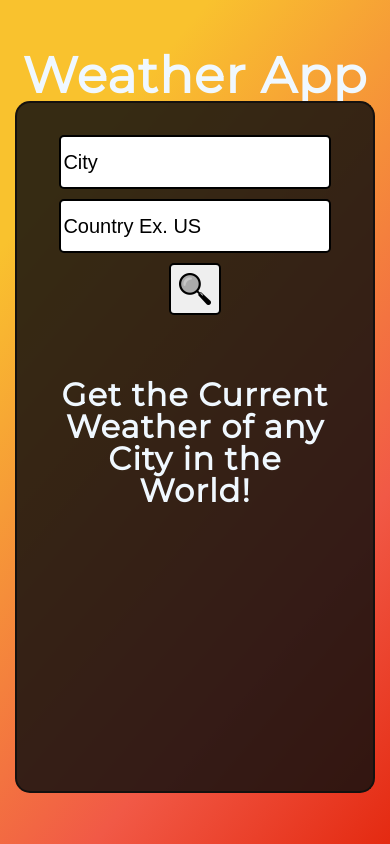
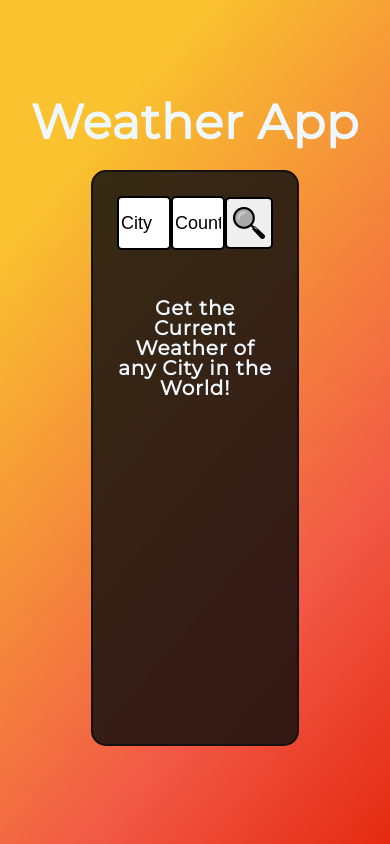
Before and after one commit to DevinFischer32/weather, a React (Create React App) app: page / in a window 390 px wide. Built offline with nearby package versions, Linux system fonts and the light colour scheme.

Commit message:
Styled Laptop/Desktop

```diff
--- a/src/App.js
+++ b/src/App.js
@@ -15,7 +15,7 @@
   const [display, setdisplay] = useState({
     city: "",
     country: "",
-    display: false,
+    loaded: false,
   });
   const onChangeFn = (e) => {
     const { value, name } = e.target;
@@ -36,19 +36,18 @@
         setdisplay({
           city: res.data.name,
           country: res.data.sys.country,
-          display: true,
+          loaded: true,
         });
       });
   };
 
   return (
-    <div className="App">
     <div id="main_container">
-        <h1 className="font_xl" id="weather_title">
+      <h1 className="font_xl" id="weatherAppTitle">
         Weather App
       </h1>
       <Search onChangeFn={onChangeFn} searchFn={searchFn} />
-        {display.display === true ? (
+      {display.loaded === true ? (
         <Weather
           weatherData={weatherData}
           display={display}
@@ -63,7 +62,6 @@
         </div>
       )}
     </div>
-    </div>
   );
 };
 
--- a/src/CSS/App.css
+++ b/src/CSS/App.css
@@ -1,6 +1,8 @@
 body {
   color: aliceblue;
   font-size: 16px;
+  letter-spacing: 0.05em;
+  line-height: 1.1;
 }
 #main_container {
   font-family: "Montserrat", sans-serif;
@@ -17,21 +19,6 @@
     rgba(228, 42, 17, 1) 100%
   );
 }
-.weather_container {
-  display: grid;
-  grid-template-columns: 1fr 1fr;
-  grid-template-rows: 1fr 1fr;
-  gap: 0.25em;
-  padding: 2rem;
-  width: 40%;
-  height: 50%;
-  background-color: rgba(20, 17, 15, 0.85);
-  border: solid 2px rgb(20, 17, 15);
-  border-top: none;
-  border-bottom-left-radius: 15px;
-  border-bottom-right-radius: 15px;
-}
-
 #form {
   align-items: center;
   background-color: rgba(20, 17, 15, 0.85);
@@ -41,9 +28,60 @@
   border-top-right-radius: 15px;
   display: flex;
   justify-content: space-evenly;
-  padding: 2rem;
+  padding: 1.5em;
   width: 40%;
 }
+.weather_container {
+  display: grid;
+  grid-template-columns: 1fr 1fr;
+  grid-template-rows: 1fr 1fr;
+  gap: 0.5em;
+  padding: 1.5em;
+  width: 40%;
+  height: 50%;
+  background-color: rgba(20, 17, 15, 0.85);
+  border: solid 2px rgb(20, 17, 15);
+  border-top: none;
+  border-bottom-left-radius: 15px;
+  border-bottom-right-radius: 15px;
+}
+#weatherAppTitle {
+  margin-bottom: 0.5em;
+}
+#top-left-section {
+  display: flex;
+  justify-content: space-around;
+}
+#weatherTypeIconDiv {
+  display: flex;
+  align-items: flex-start;
+  width: 110px;
+  height: 110px;
+  padding: none;
+}
+#temperature-icon-div {
+  display: flex;
+  align-items: center;
+}
+#cityCountrySection {
+  display: flex;
+  flex-direction: column;
+  align-items: flex-end;
+  padding: 1.25em;
+}
+#cityCountryP {
+  margin-bottom: 0.25em;
+}
+.bottomSection {
+  padding: 1.25em;
+}
+.flex-spaceBetween {
+  width: 100%;
+  display: flex;
+  justify-content: space-between;
+  margin-bottom: 0.5em;
+}
+/* Search Input and Search Button */
 .sinput {
   width: 40%;
   height: 3rem;
@@ -60,24 +98,32 @@
   align-items: center;
   border: 2px solid black;
 }
+/* =============================== */
+
+/* PlaceHolder Text Before Search */
 #weatherPlaceHolderText {
   text-align: center;
   grid-column: span 2;
 }
+/* ================================ */
+
 /* Icons */
 #searchIcon {
   width: 32px;
   height: 32px;
 }
-#temp {
+#temperatureIcon {
   width: 32px;
   height: 32px;
+  margin-left: 5px;
+  padding-bottom: 5px;
 }
 #weatherIcon {
-  width: 128px;
-  height: 128px;
+  width: 96px;
+  height: 96px;
 }
 /* ================== */
+
 /* Font Sizes */
 .font_xl {
   font-size: 48px;
@@ -86,12 +132,13 @@
   font-size: 32px;
 }
 .font_m {
-  font-size: 24px;
+  font-size: 20px;
 }
 .font_s {
-  font-size: 20px;
+  font-size: 18px;
 }
 /* ================== */
+
 /* PlaceHolder Text Color */
 ::placeholder {
   color: black;
@@ -106,52 +153,4 @@
 /* =================== */
 
 @media screen and (max-width: 900px) {
-  body {
-    letter-spacing: 1.1px;
-  }
-  #form {
-    flex-direction: column;
-    width: 75%;
-  }
-  .sinput {
-    width: 90%;
-    margin-bottom: 10px;
-  }
-  .weather_container {
-    height: 45%;
-    width: 75%;
-    display: flex;
-    flex-direction: column;
-  }
-  #top_right {
-    align-items: center;
-  }
-  #bottom_right_div {
-    justify-content: center;
-  }
-  #icon_temp_container {
-    justify-content: center;
-  }
-  #temp {
-    width: 48px;
-    height: 48px;
-  }
-  .phoneMediafs {
-    font-size: 32px;
-    margin-bottom: 5px;
-  }
-  .font_l {
-    font-size: 40px;
-  }
-  .font_xl {
-    font-size: 50px;
-    font-weight: bold;
-  }
-  .font_m {
-    font-size: 32px;
-  }
-  #container {
-    display: flex;
-    justify-content: center;
-  }
 }
--- a/src/Components/Weather.js
+++ b/src/Components/Weather.js
@@ -10,60 +10,64 @@
 
   return (
     <div className="weather_container">
-      <div id="icon_temp_container">
-        <div id="container">
-          <div id="icon_div">
+      <section id="top-left-section">
+        <div id="weatherTypeIconDiv">
           <img
             id="weatherIcon"
             src={`https://openweathermap.org/img/wn/${weatherData.weather[0].icon}@2x.png`}
             alt=""
           />
         </div>
-          <div id="temp_now_div" className="font_xl">
-            {Math.round(weatherData.main.temp)}
+        <div id="temperature-icon-div">
+          <p className="font_xl">{Math.round(weatherData.main.temp)}</p>
           <img
-              id="temp"
+            id="temperatureIcon"
             src={form.temperature ? `${fahrenheit}` : `${celsius}`}
             alt=""
           />
         </div>
+      </section>
+
+      <section id="cityCountrySection">
+        <p className="font_l" id="cityCountryP">
+          {display.city}, {display.country}
+        </p>
+        <p className="font_m">{weatherData.weather[0].main}</p>
+      </section>
+
+      <section className="font_m bottomSection">
+        <div className="flex-spaceBetween">
+          <p> Feels Like : </p>
+          <p> {Math.round(weatherData.main.feels_like)}</p>
         </div>
+        <div className="flex-spaceBetween">
+          <p> Today's Min : </p>
+          <p> {Math.round(weatherData.main.temp_min)}</p>
         </div>
-      <div id="top_right">
-        <h2 className="font_l">
-          {display.city}, {display.country}
-        </h2>
+        <div className="flex-spaceBetween">
+          <p>Today's Max :</p>
+          <p>{Math.round(weatherData.main.temp_max)}</p>
+        </div>
+      </section>
 
-        <h2 className="font_m">{weatherData.weather[0].main}</h2>
+      <section className="font_m bottomSection">
+        <div className="flex-spaceBetween">
+          <p>Humidity :</p>
+          <p> {weatherData.main.humidity} % </p>
         </div>
-      <div id="bottom_left_div">
-        <div className="font_s">
-          <h5 className="phoneMediafs">
-            {" "}
-            Feels Like : {Math.round(weatherData.main.feels_like)}
-          </h5>
-          <h5 className="phoneMediafs">
-            {" "}
-            Today's Min : {Math.round(weatherData.main.temp_min)}
-          </h5>
-          <div className="phoneMediafs">
-            <h1>Today's Max :</h1>
-            <h1>{Math.round(weatherData.main.temp_max)}</h1>
+
+        {weatherData.wind.speed === 0 ? (
+          <div className="flex-spaceBetween">
+            <p>Wind :</p>
+            <p>0 mph</p>
           </div>
+        ) : (
+          <div className="flex-spaceBetween">
+            <p>Wind :</p>
+            <p>{`${Math.round(weatherData.wind.speed)} mph ${direction}`}</p>
           </div>
-      </div>
-      <div id="bottom_right_div">
-        <div className="font_s">
-          <h5 className="phoneMediafs">
-            Humidity : {weatherData.main.humidity} %{" "}
-          </h5>
-          <h5 className="phoneMediafs">
-            {weatherData.wind.speed === 0
-              ? "Wind : 0 mph"
-              : `Wind : ${Math.round(weatherData.wind.speed)} mph ${direction}`}
-          </h5>
-        </div>
-      </div>
+        )}
+      </section>
     </div>
   );
 }
```
Lines whose indentation alone changed are shown as unchanged.
